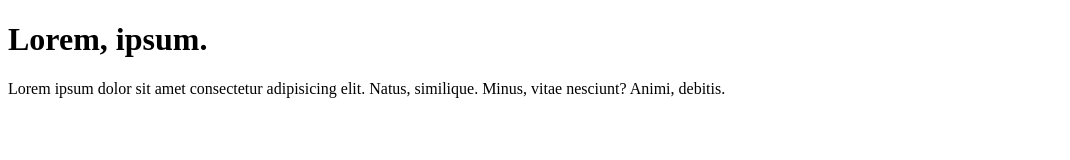
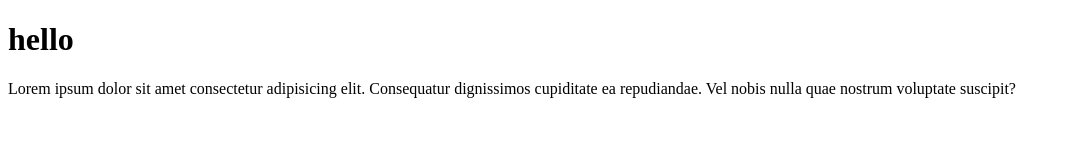
Before and after one commit to Ganiakbarov/Ali_Ganiakbarov, a plain HTML site: page index.html in a window 1280 px wide. Shown: the whole page, without its empty margins (0-1070 px from the left). Drawn offline with Linux system fonts and the light colour scheme.

Commit message:
first commit

```diff
--- a/index.html
+++ b/index.html
@@ -7,7 +7,7 @@
     <title>Document</title>
 </head>
 <body>
-     <h1>Lorem, ipsum.</h1>
-     <p>Lorem ipsum dolor sit amet consectetur adipisicing elit. Natus, similique. Minus, vitae nesciunt? Animi, debitis.</p>
+    <h1>hello</h1>
+    <p>Lorem ipsum dolor sit amet consectetur adipisicing elit. Consequatur dignissimos cupiditate ea repudiandae. Vel nobis nulla quae nostrum voluptate suscipit?</p>
 </body>
 </html>
```
Also changed, not shown: 1 other file.
